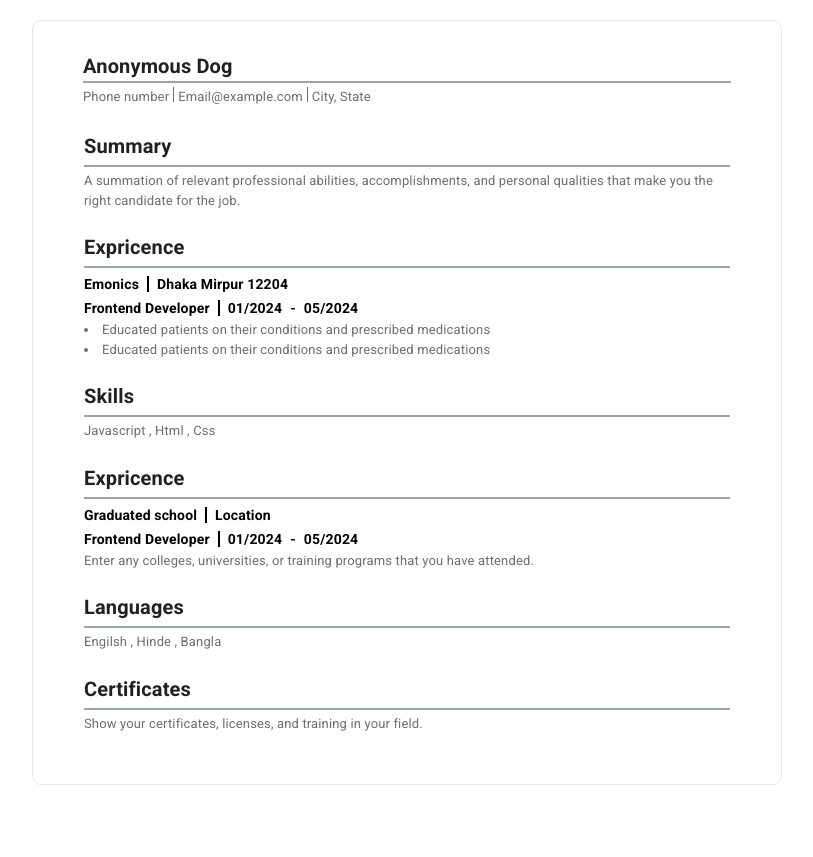
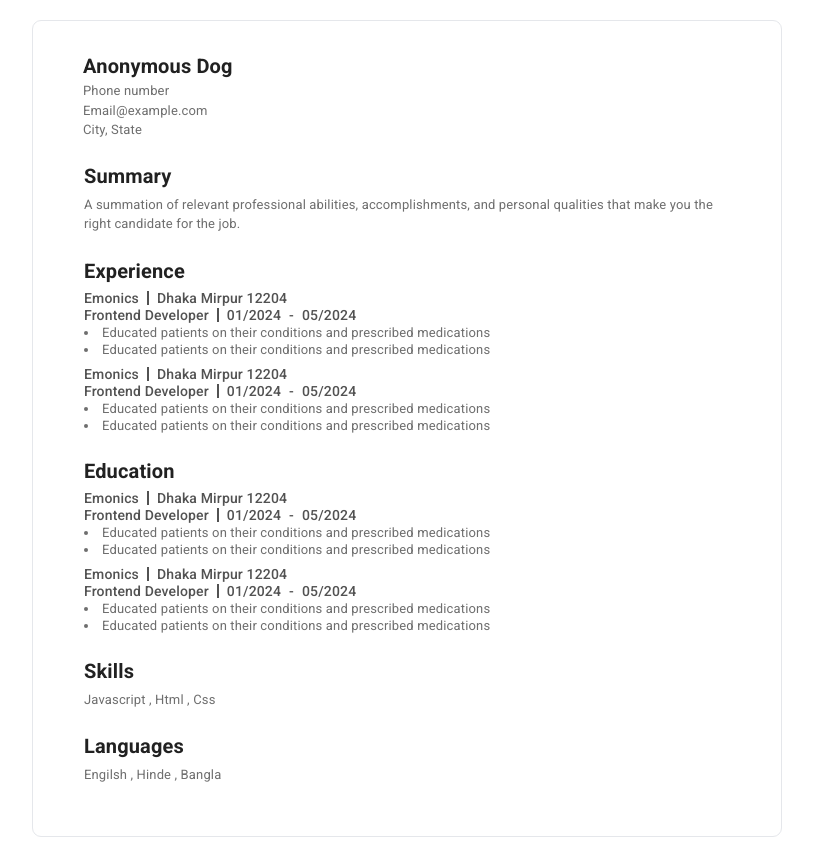
Before and after one commit to touhidcodes/Resume-Craft, a React (Vite) app: page /resume in a window 1280 px wide. Shown: the whole page, without its empty margins (233-1046 px from the left). Before the commit the page ends 805 px from the top, so only its background shows below. Built offline with nearby package versions, Linux system fonts and the light colour scheme.

Commit message:
create:TemplateTwo

```diff
--- /dev/null
+++ b/src/component/ResumeSection/TemplateTwo/Education.tsx
@@ -0,0 +1,44 @@
+import EducationEditModal from "../../Modal/EducationEditModal";
+
+const Education = () => {
+  return (
+    <div className="cursor-pointer mb-5 border border-transparent hover:border-dashed hover:border-primary relative">
+      <h1 className="text-[20px] leading-[30px] font-semibold mb-1">
+        Education
+      </h1>
+
+      <div className=" text-[#6E6E6E] text-[13px] space-y-2">
+        {[...Array(2)].map((experince, index) => (
+          <div
+            key={index}
+            className="text-neutral-600 group hover:bg-[#f8f9fa] duration-100 ease-in-out transition-all leading-[17px] relative"
+          >
+            <div className="flex items-center gap-x-2 font-medium text-[14px]">
+              <h3 className="">Emonics</h3>
+              <span className="w-0.5 h-3.5 bg-neutral-600"></span>
+              <h3>Dhaka Mirpur 12204</h3>
+            </div>
+            <div className="flex items-center gap-x-2 font-medium text-[14px]">
+              <h3>Frontend Developer </h3>
+              <span className="w-0.5 h-3.5 bg-neutral-600"></span>
+              <span>01/2024</span>
+              <span>-</span>
+              <span> 05/2024</span>
+            </div>
+            <ul className="list-disc list-inside text-[#6E6E6E]">
+              <li>
+                Educated patients on their conditions and prescribed medications
+              </li>
+              <li>
+                Educated patients on their conditions and prescribed medications
+              </li>
+            </ul>
+            <EducationEditModal />
+          </div>
+        ))}
+      </div>
+    </div>
+  );
+};
+
+export default Education;
--- /dev/null
+++ b/src/component/ResumeSection/TemplateTwo/Experience.tsx
@@ -0,0 +1,44 @@
+import ExperienceEditModal from "../../Modal/ExperienceEditModal";
+
+const Experience = () => {
+  return (
+    <div className="cursor-pointer mb-5 border border-transparent hover:border-dashed hover:border-primary relative">
+      <h1 className="text-[20px] leading-[30px] font-semibold mb-1">
+        Experience
+      </h1>
+
+      <div className=" text-[#6E6E6E] text-[13px] space-y-2">
+        {[...Array(2)].map((experince, index) => (
+          <div
+            key={index}
+            className="text-neutral-600 group hover:bg-[#f8f9fa] duration-100 ease-in-out transition-all leading-[17px] relative mb-2"
+          >
+            <div className="flex items-center gap-x-2 font-medium text-[14px]">
+              <h3 className="">Emonics</h3>
+              <span className="w-0.5 h-3.5 bg-neutral-600"></span>
+              <h3>Dhaka Mirpur 12204</h3>
+            </div>
+            <div className="flex items-center gap-x-2 font-medium text-[14px]">
+              <h3>Frontend Developer </h3>
+              <span className="w-0.5 h-3.5 bg-neutral-600"></span>
+              <span>01/2024</span>
+              <span>-</span>
+              <span> 05/2024</span>
+            </div>
+            <ul className="list-disc list-inside text-[#6E6E6E]">
+              <li>
+                Educated patients on their conditions and prescribed medications
+              </li>
+              <li>
+                Educated patients on their conditions and prescribed medications
+              </li>
+            </ul>
+            <ExperienceEditModal />
+          </div>
+        ))}
+      </div>
+    </div>
+  );
+};
+
+export default Experience;
--- /dev/null
+++ b/src/component/ResumeSection/TemplateTwo/Header.tsx
@@ -0,0 +1,23 @@
+import HeaderEditModal from "../../Modal/HeaderEditModal";
+
+const Header = () => {
+  return (
+    <div className="font-roboto hover:bg-[#f8f9fa] cursor-pointer relative group duration-100 ease-in-out transition-all mb-5">
+      <HeaderEditModal />
+
+      <h1 className="text-[20px] leading-[30px] font-semibold ">
+        Anonymous Dog
+      </h1>
+
+      <div className="flex gap-x-1  flex-col text-[#6E6E6E] text-[13px]">
+        <p>Phone number</p>
+
+        <p>Email@example.com</p>
+
+        <p> City, State</p>
+      </div>
+    </div>
+  );
+};
+
+export default Header;
--- /dev/null
+++ b/src/component/ResumeSection/TemplateTwo/Languages.tsx
@@ -0,0 +1,19 @@
+import LanguagesEditModel from "../../Modal/LanguagesEditModel";
+
+const Languages = () => {
+  return (
+    <div className="cursor-pointer  group  mb-5  border border-transparent hover:border-dashed hover:border-primary relative">
+      <h1 className="text-[20px] leading-[30px] font-semibold mb-1">
+        Languages
+      </h1>
+
+      <div className=" text-[#6E6E6E] text-[13px]  group-hover:bg-[#f8f9fa] cursor-pointer relative  duration-100 ease-in-out transition-all ">
+        <p>Engilsh , Hinde , Bangla </p>
+      </div>
+
+      <LanguagesEditModel />
+    </div>
+  );
+};
+
+export default Languages;
--- /dev/null
+++ b/src/component/ResumeSection/TemplateTwo/Skill.tsx
@@ -0,0 +1,17 @@
+import SkillEditModal from "../../Modal/SkillEditModal";
+
+const Skill = () => {
+  return (
+    <div className="cursor-pointer  group  mb-5  border border-transparent hover:border-dashed hover:border-primary relative">
+      <h1 className="text-[20px] leading-[30px] font-semibold mb-1"> Skills</h1>
+
+      <div className=" text-[#6E6E6E] text-[13px]  group-hover:bg-[#f8f9fa] cursor-pointer relative  duration-100 ease-in-out transition-all ">
+        <p>Javascript , Html , Css</p>
+      </div>
+
+      <SkillEditModal />
+    </div>
+  );
+};
+
+export default Skill;
--- /dev/null
+++ b/src/component/ResumeSection/TemplateTwo/Summary.tsx
@@ -0,0 +1,19 @@
+import SummaryEditModal from "../../Modal/SummaryEditModal";
+
+const Summary = () => {
+  return (
+    <div className="cursor-pointer group mb-5 border border-transparent hover:border-dashed hover:border-primary relative">
+      <h1 className="text-[20px] leading-[30px] font-semibold mb-1">Summary</h1>
+
+      <div className=" text-[#6E6E6E] text-[13px]  group-hover:bg-[#f8f9fa] cursor-pointer relative  duration-100 ease-in-out transition-all ">
+        <p>
+          A summation of relevant professional abilities, accomplishments, and
+          personal qualities that make you the right candidate for the job.
+        </p>
+      </div>
+      <SummaryEditModal />
+    </div>
+  );
+};
+
+export default Summary;
--- /dev/null
+++ b/src/pages/Resume/TemplateTwo/TemplateTwo.tsx
@@ -0,0 +1,21 @@
+import Education from "../../../component/ResumeSection/TemplateTwo/Education";
+import Experience from "../../../component/ResumeSection/TemplateTwo/Experience";
+import Header from "../../../component/ResumeSection/TemplateTwo/Header";
+import Languages from "../../../component/ResumeSection/TemplateTwo/Languages";
+import Skill from "../../../component/ResumeSection/TemplateTwo/Skill";
+import Summery from "../../../component/ResumeSection/TemplateTwo/Summary";
+
+const TemplateTwo = () => {
+  return (
+    <div className="min-h-[590px] max-w-[750px] mx-auto py-[30px] px-[50px] rounded-[9px] border my-[20px]">
+      <Header />
+      <Summery />
+      <Experience />
+      <Education></Education>
+      <Skill />
+      <Languages />
+    </div>
+  );
+};
+
+export default TemplateTwo;
--- a/src/routes/routes.tsx
+++ b/src/routes/routes.tsx
@@ -10,9 +10,10 @@ import { adminPath } from "./adminroute";
 import { userPath } from "./userroute";
 
 import ResumeBuilder from "../pages/builder/ResumeBuilder";
-import Templateone from "../pages/Resume/Temple1/Templateone";
+
 import NotFound from "../pages/notFound/NotFound";
 import ResumeBuilderLayout from "../component/layout/ResumeBuilderLayout";
+import TemplateTwo from "../pages/Resume/TemplateTwo/TemplateTwo";
 
 const router = createBrowserRouter([
   {
@@ -39,7 +40,7 @@ const router = createBrowserRouter([
   },
   {
     path: "/resume",
-    element: <Templateone></Templateone>,
+    element: <TemplateTwo></TemplateTwo>,
   },
   {
     path: "/register",
```
